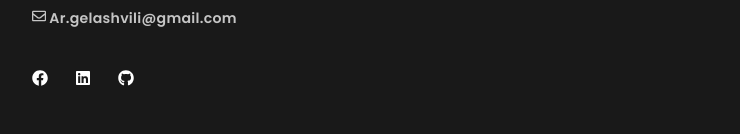
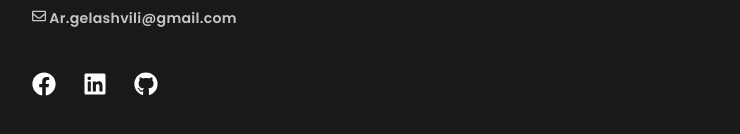
Before and after one commit to AchiGel/personal_portfolio, a React (Vite) app: page / in a window 1280 px wide. Shown: the part 2232-2366 px from the top of the page, without its empty margins (250-990 px from the left). Built offline with nearby package versions, Linux system fonts and the light colour scheme.

Commit message:
add links

```diff
--- a/src/components/footer/Footer.module.css
+++ b/src/components/footer/Footer.module.css
@@ -30,4 +30,5 @@
 .icons {
   display: flex;
   gap: 27px;
+  font-size: 1.5rem;
 }
--- a/src/components/footer/Footer.tsx
+++ b/src/components/footer/Footer.tsx
@@ -18,13 +18,24 @@ export default function Footer() {
         implementing efficient state management, and integrating third-party
         APIs.
       </p>
+      <a href="mailto:Ar.gelashvili@gmail.com">
         <span className={styles.email}>
           <FaRegEnvelope /> Ar.gelashvili@gmail.com
         </span>
+      </a>
       <div className={styles.icons}>
+        <a href="https://www.facebook.com/achi.gelashvili/" target="_blank">
           <FaFacebook />
+        </a>
+        <a
+          href="https://www.linkedin.com/in/archil-gelashvili/"
+          target="_blank"
+        >
           <FaLinkedin />
+        </a>
+        <a href="https://github.com/AchiGel" target="_blank">
           <FaGithub />
+        </a>
       </div>
     </div>
   );
```
Lines whose indentation alone changed are shown as unchanged.
